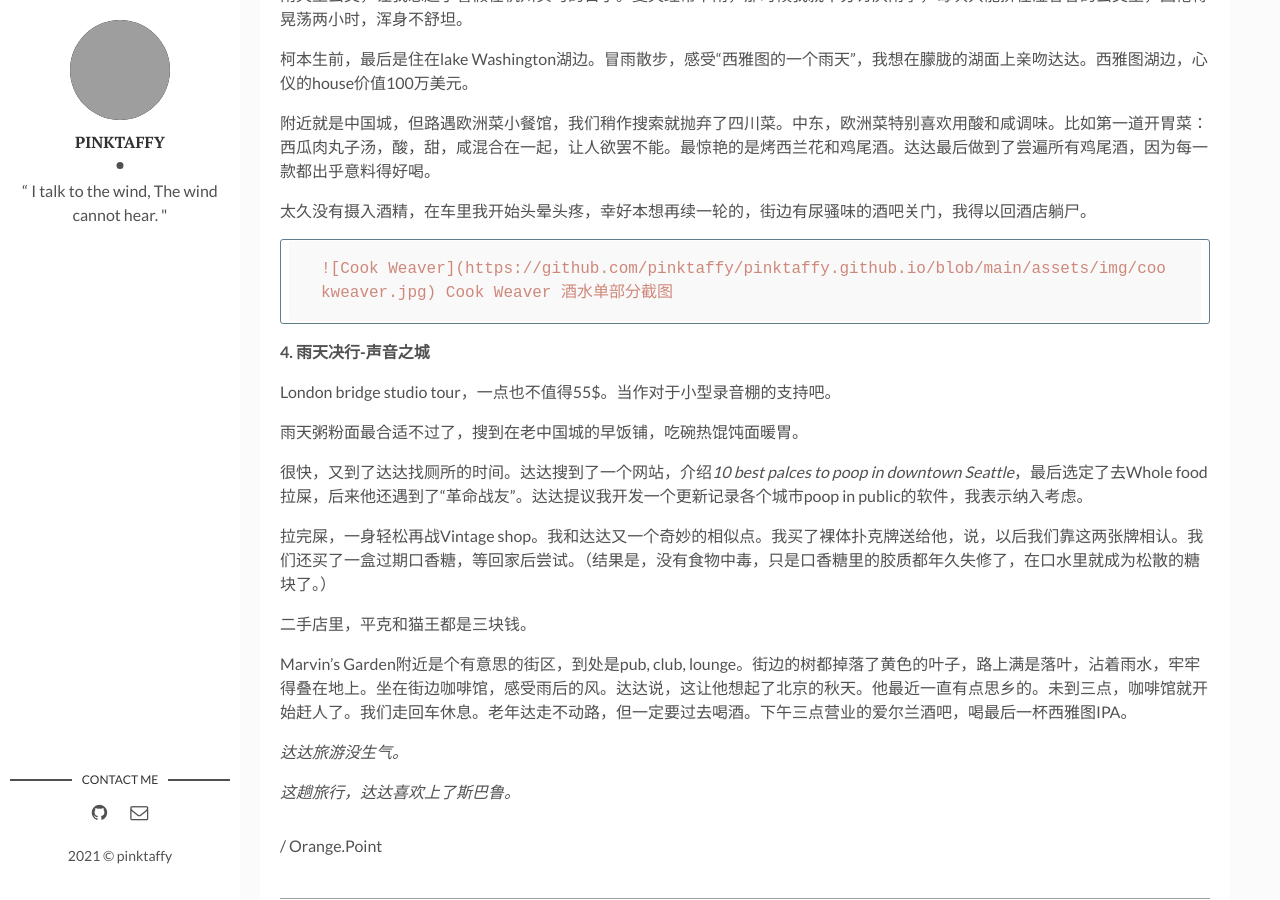
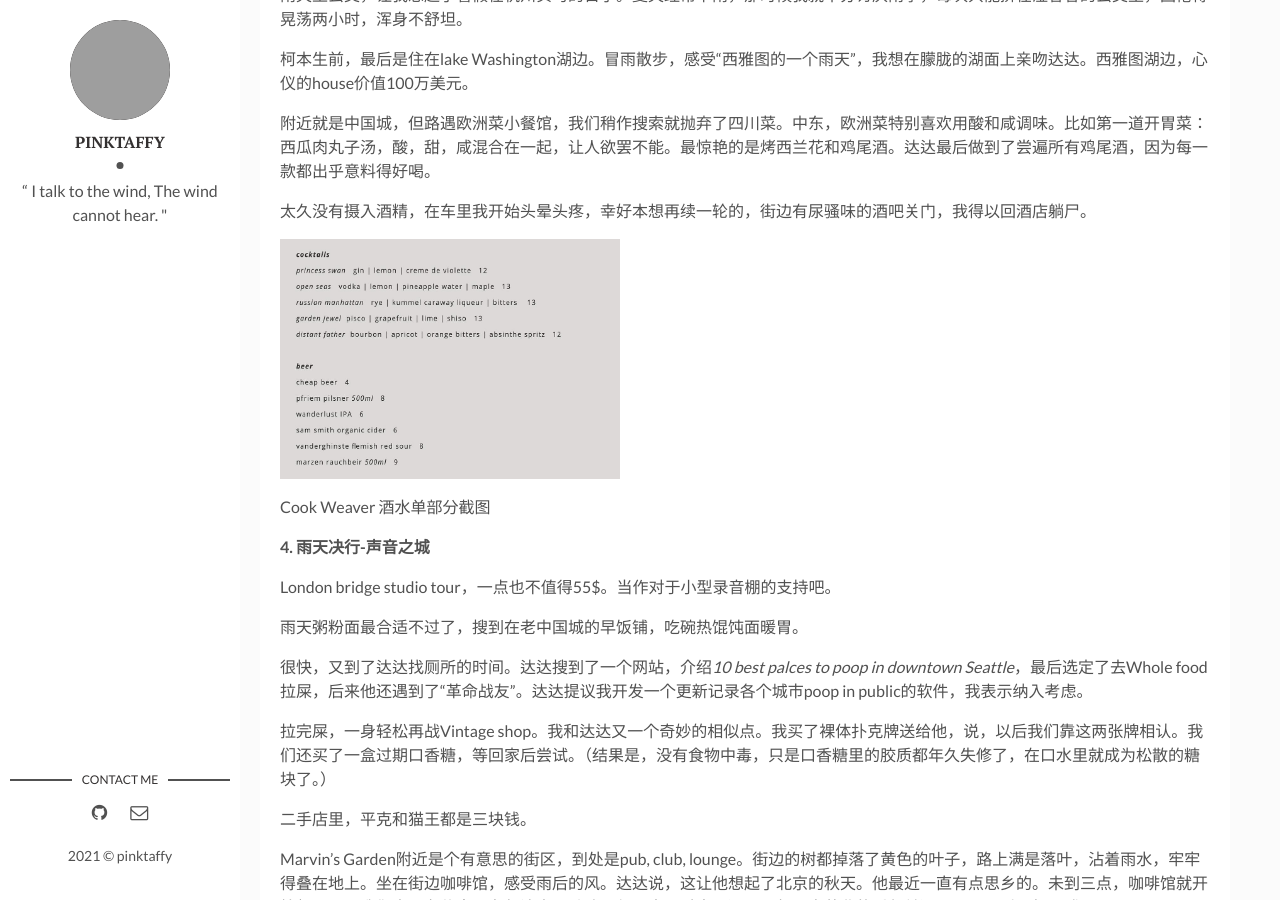
Before and after one commit to pinktaffy/orangepoint.gihub.io, a Jekyll site: the page built from _posts/2020-09-26-sea-travel.markdown, in a window 1280 px wide and 900 px high, scrolled down 2856 px. Built offline with Jekyll 4.4.1, drawn with Linux system fonts in a browser that asks for light colours; grey boxes are pictures that could not be loaded.

Commit message:
Update 2020-09-26-sea-travel.markdown

```diff
--- a/_posts/2020-09-26-sea-travel.markdown
+++ b/_posts/2020-09-26-sea-travel.markdown
@@ -111,7 +111,9 @@ Move on，
 
 太久没有摄入酒精，在车里我开始头晕头疼，幸好本想再续一轮的，街边有尿骚味的酒吧关门，我得以回酒店躺尸。
 
-	![Cook Weaver](https://github.com/pinktaffy/pinktaffy.github.io/blob/main/assets/img/cookweaver.jpg)
+<p>
+    <img src="../assets/img/cookweaver.jpg" width="340" height="240" />
+</p>
 Cook Weaver 酒水单部分截图
 
 **4. 雨天决行-声音之城**
```
